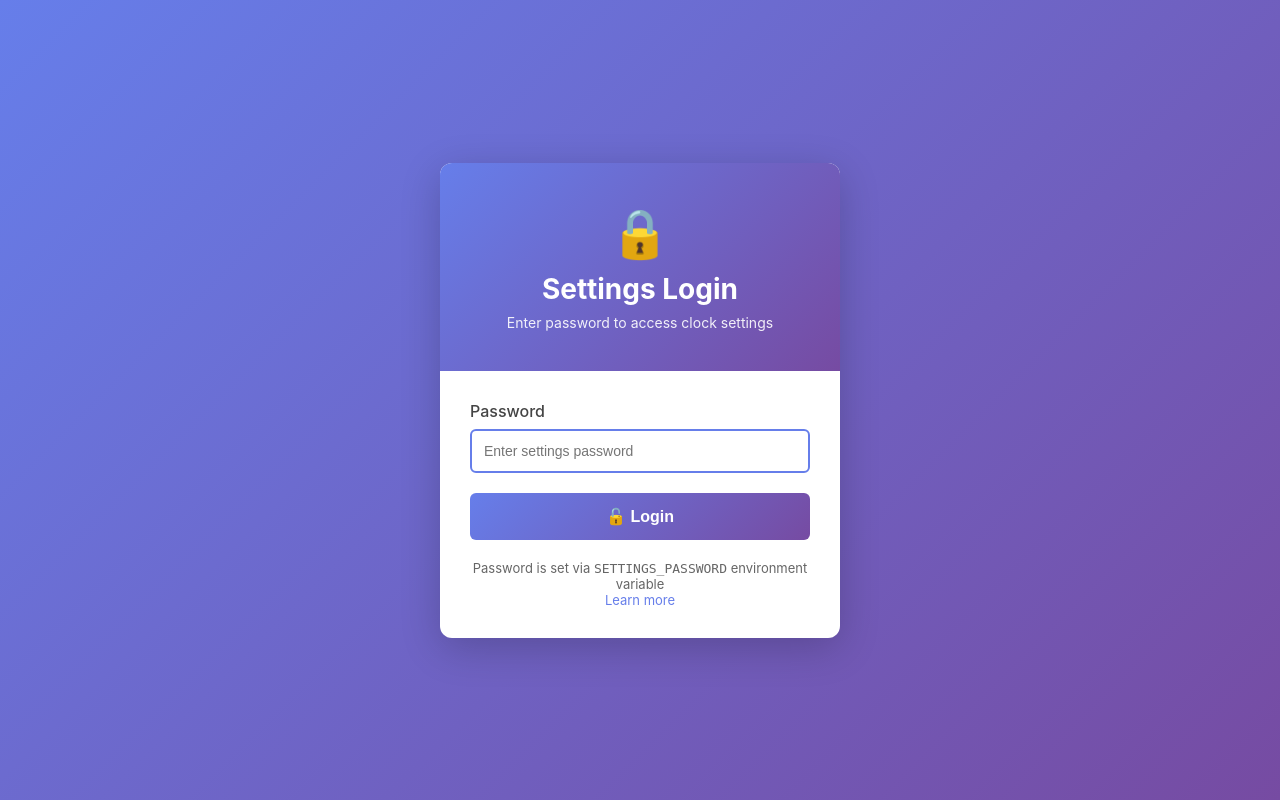
After one commit to AhsenBaig-boilerplate/rpi-digital-clock, a Flask app: template settings-ui/templates/login.html in a window 1280 px wide. The commit adds this page. Run offline with Flask 3, Linux system fonts and the light colour scheme; the template is opened without the code that fills it, so the values that code supplies are empty.

Commit message:
v1.4.125: Add password protection to settings UI
- Added optional password authentication via SETTINGS_PASSWORD env variable
- Session-based login with secure cookies
- Login page with clean UI design
- Logout functionality
- Warning logs when running without password protection
- Updated README with security recommendations and setup instructions
- Password protection disabled by default for ease of setup
- Strongly recommend enabling for shared WiFi networks

```diff
--- a/docker-compose.yml
+++ b/docker-compose.yml
@@ -111,6 +111,9 @@ services:
       BALENA_SUPERVISOR_API_KEY: "${BALENA_SUPERVISOR_API_KEY}"
       BALENA_DEVICE_UUID: "${BALENA_DEVICE_UUID}"
       PORT: "8080"
+      # Security: Set SETTINGS_PASSWORD to require authentication (recommended!)
+      # If not set, anyone on WiFi can access settings without password
+      SETTINGS_PASSWORD: ""  # Set this to enable password protection!
     labels:
       io.balena.features.supervisor-api: '1'
       io.balena.features.balena-api: '1'
--- a/settings-ui/server.py
+++ b/settings-ui/server.py
@@ -5,10 +5,13 @@ Runs on port 8080 and provides a simple form to update device variables
 """
 import os
 import logging
+import secrets
 import requests
-from flask import Flask, render_template, request, jsonify
+from functools import wraps
+from flask import Flask, render_template, request, jsonify, session, redirect, url_for
 
 app = Flask(__name__)
+app.secret_key = os.environ.get('SECRET_KEY', secrets.token_hex(32))
 logging.basicConfig(level=logging.INFO)
 logger = logging.getLogger(__name__)
 
@@ -16,6 +19,10 @@ logger = logging.getLogger(__name__)
 SUPERVISOR_ADDRESS = os.environ.get('BALENA_SUPERVISOR_ADDRESS', 'http://127.0.0.1:48484')
 SUPERVISOR_API_KEY = os.environ.get('BALENA_SUPERVISOR_API_KEY', '')
 DEVICE_UUID = os.environ.get('BALENA_DEVICE_UUID', '')
+
+# Security configuration
+SETTINGS_PASSWORD = os.environ.get('SETTINGS_PASSWORD', '')  # If empty, no authentication required
+AUTH_ENABLED = bool(SETTINGS_PASSWORD)
 
 # Configuration options with defaults
 CONFIG_OPTIONS = {
@@ -113,6 +120,16 @@ CONFIG_OPTIONS = {
 }
 
 
+def login_required(f):
+    """Decorator to require authentication if password is set"""
+    @wraps(f)
+    def decorated_function(*args, **kwargs):
+        if AUTH_ENABLED and not session.get('authenticated'):
+            return redirect(url_for('login'))
+        return f(*args, **kwargs)
+    return decorated_function
+
+
 def get_current_config():
     """Fetch current device environment variables from Balena Supervisor API"""
     try:
@@ -180,22 +197,52 @@ def update_device_variables(updates):
         return False
 
 
+@app.route('/login', methods=['GET', 'POST'])
+def login():
+    """Login page"""
+    if not AUTH_ENABLED:
+        return redirect(url_for('index'))
+
+    if request.method == 'POST':
+        password = request.form.get('password', '')
+        if password == SETTINGS_PASSWORD:
+            session['authenticated'] = True
+            logger.info("Successful login attempt")
+            return redirect(url_for('index'))
+        else:
+            logger.warning("Failed login attempt")
+            return render_template('login.html', error='Invalid password')
+
+    return render_template('login.html')
+
+
+@app.route('/logout')
+def logout():
+    """Logout and clear session"""
+    session.pop('authenticated', None)
+    return redirect(url_for('login'))
+
+
 @app.route('/')
+@login_required
 def index():
     """Render the settings form"""
     current_config = get_current_config()
     return render_template('index.html',
                           config=CONFIG_OPTIONS,
-                          current=current_config)
+                          current=current_config,
+                          auth_enabled=AUTH_ENABLED)
 
 
 @app.route('/api/config', methods=['GET'])
+@login_required
 def get_config():
     """API endpoint to get current configuration"""
     return jsonify(get_current_config())
 
 
 @app.route('/api/config', methods=['POST'])
+@login_required
 def save_config():
     """API endpoint to save configuration"""
     try:
@@ -232,5 +279,8 @@ def health():
 
 if __name__ == '__main__':
     port = int(os.environ.get('PORT', 8080))
-    logger.info(f"Starting settings UI server on port {port}")
+    if AUTH_ENABLED:
+        logger.info(f"Starting settings UI server on port {port} (password protection enabled)")
+    else:
+        logger.warning(f"Starting settings UI server on port {port} (NO PASSWORD PROTECTION - set SETTINGS_PASSWORD to enable)")
     app.run(host='0.0.0.0', port=port, debug=False)
--- /dev/null
+++ b/settings-ui/templates/login.html
@@ -0,0 +1,161 @@
+<!DOCTYPE html>
+<html lang="en">
+<head>
+    <meta charset="UTF-8">
+    <meta name="viewport" content="width=device-width, initial-scale=1.0">
+    <title>Login - Digital Clock Settings</title>
+    <style>
+        * {
+            margin: 0;
+            padding: 0;
+            box-sizing: border-box;
+        }
+
+        body {
+            font-family: -apple-system, BlinkMacSystemFont, 'Segoe UI', Roboto, Oxygen, Ubuntu, Cantarell, sans-serif;
+            background: linear-gradient(135deg, #667eea 0%, #764ba2 100%);
+            min-height: 100vh;
+            display: flex;
+            align-items: center;
+            justify-content: center;
+            padding: 20px;
+        }
+
+        .login-container {
+            background: white;
+            border-radius: 12px;
+            box-shadow: 0 10px 40px rgba(0,0,0,0.2);
+            overflow: hidden;
+            max-width: 400px;
+            width: 100%;
+        }
+
+        .login-header {
+            background: linear-gradient(135deg, #667eea 0%, #764ba2 100%);
+            color: white;
+            padding: 40px 30px;
+            text-align: center;
+        }
+
+        .login-header h1 {
+            font-size: 28px;
+            margin-bottom: 8px;
+        }
+
+        .login-header .icon {
+            font-size: 48px;
+            margin-bottom: 10px;
+        }
+
+        .login-header p {
+            opacity: 0.9;
+            font-size: 14px;
+        }
+
+        .login-content {
+            padding: 30px;
+        }
+
+        .error-message {
+            background: #f8d7da;
+            color: #721c24;
+            border: 1px solid #f5c6cb;
+            padding: 12px;
+            border-radius: 6px;
+            margin-bottom: 20px;
+            font-size: 14px;
+        }
+
+        .form-group {
+            margin-bottom: 20px;
+        }
+
+        label {
+            display: block;
+            font-weight: 500;
+            margin-bottom: 8px;
+            color: #444;
+        }
+
+        input[type="password"] {
+            width: 100%;
+            padding: 12px;
+            border: 2px solid #e0e0e0;
+            border-radius: 6px;
+            font-size: 14px;
+            transition: border-color 0.3s;
+        }
+
+        input[type="password"]:focus {
+            outline: none;
+            border-color: #667eea;
+        }
+
+        button {
+            width: 100%;
+            padding: 14px 24px;
+            border: none;
+            border-radius: 6px;
+            font-size: 16px;
+            font-weight: 600;
+            cursor: pointer;
+            transition: all 0.3s;
+            background: linear-gradient(135deg, #667eea 0%, #764ba2 100%);
+            color: white;
+        }
+
+        button:hover {
+            transform: translateY(-2px);
+            box-shadow: 0 5px 15px rgba(102, 126, 234, 0.4);
+        }
+
+        .help-text {
+            text-align: center;
+            margin-top: 20px;
+            color: #666;
+            font-size: 13px;
+        }
+
+        .help-text a {
+            color: #667eea;
+            text-decoration: none;
+        }
+
+        .help-text a:hover {
+            text-decoration: underline;
+        }
+    </style>
+</head>
+<body>
+    <div class="login-container">
+        <div class="login-header">
+            <div class="icon">🔒</div>
+            <h1>Settings Login</h1>
+            <p>Enter password to access clock settings</p>
+        </div>
+
+        <div class="login-content">
+            {% if error %}
+            <div class="error-message">
+                ❌ {{ error }}
+            </div>
+            {% endif %}
+
+            <form method="POST">
+                <div class="form-group">
+                    <label for="password">Password</label>
+                    <input type="password" id="password" name="password"
+                           placeholder="Enter settings password" required autofocus>
+                </div>
+
+                <button type="submit">🔓 Login</button>
+            </form>
+
+            <div class="help-text">
+                Password is set via <code>SETTINGS_PASSWORD</code> environment variable<br>
+                <a href="https://docs.balena.io/learn/manage/variables/" target="_blank">Learn more</a>
+            </div>
+        </div>
+    </div>
+</body>
+</html>
```
Also changed, not shown: settings-ui/templates/index.html (+22 -0 lines), README.md.
